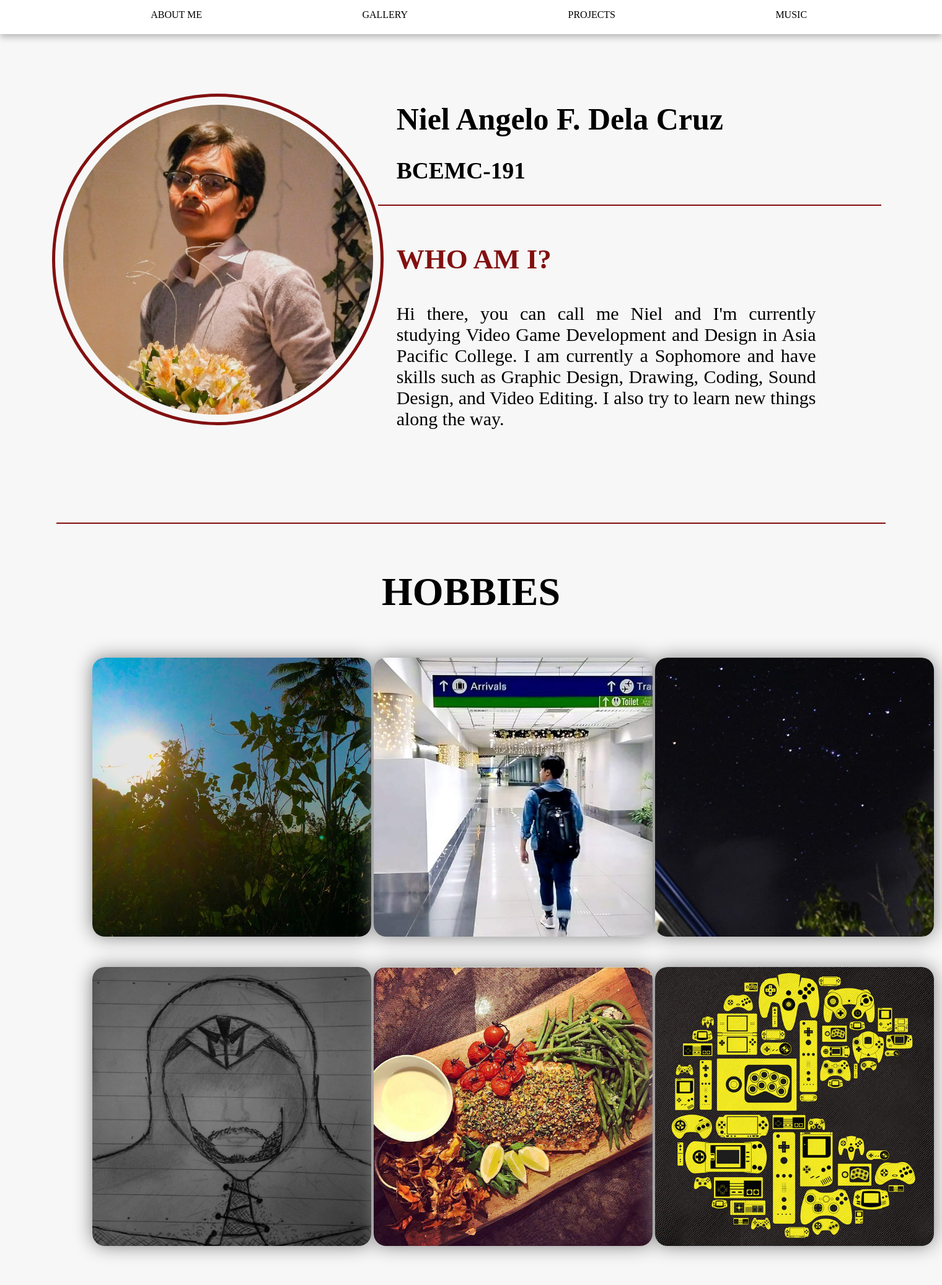
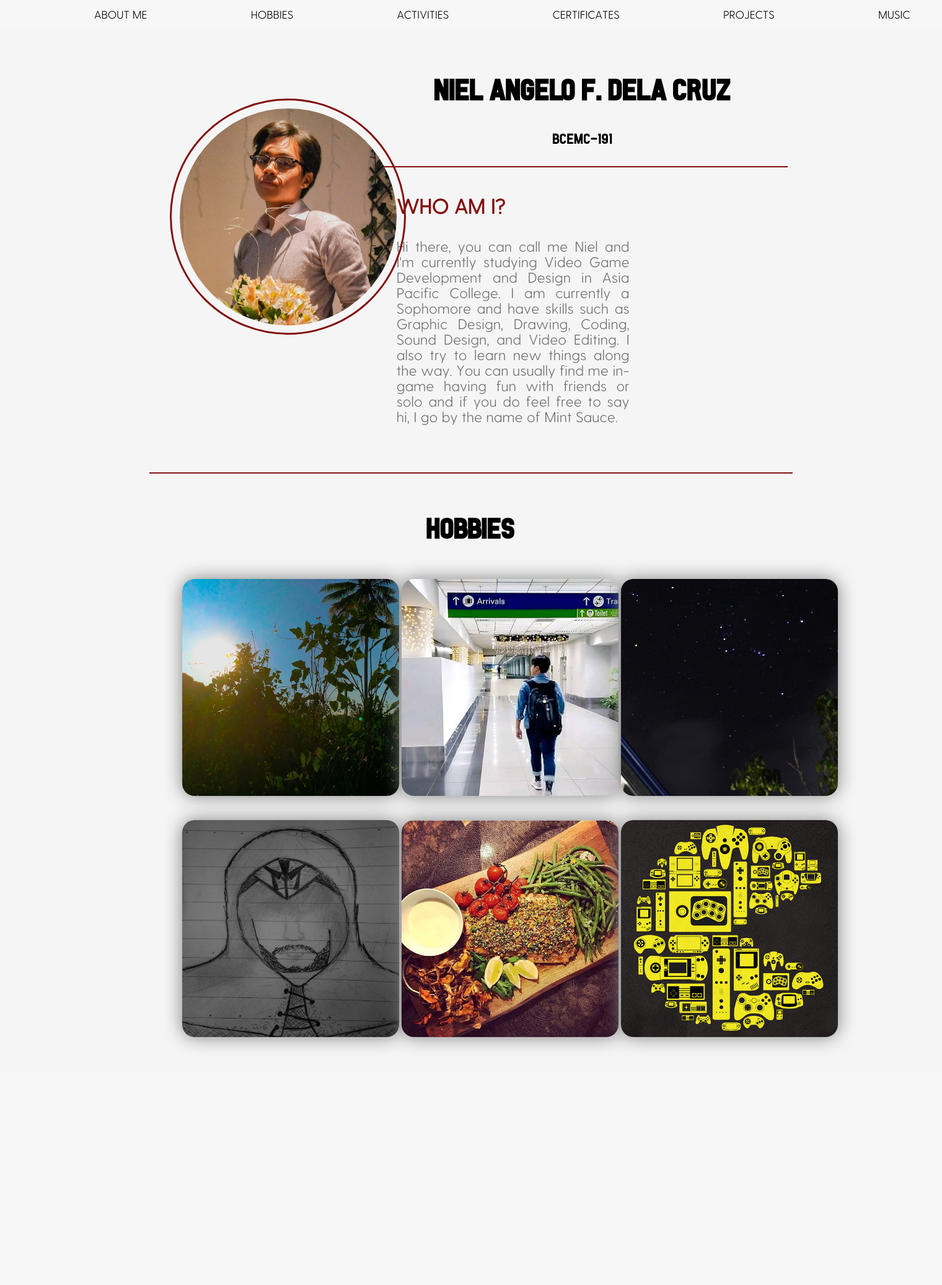
Before and after one commit to NAFDelaCruz/Personal-Portfolio, a PHP site: page / in a window 1520 px wide. Shown: the whole page at 62% size. After the commit the page ends 1693 px from the top, so only its background shows below. Run offline with PHP 8.4, Linux system fonts and the light colour scheme; lists and menus that the app fills with data are empty.

Commit message:
Add files via upload

```diff
--- a/index.css
+++ b/index.css
@@ -1,6 +1,23 @@
+html
+{
+	scroll-behavior: smooth;
+}
+
 body
 {
-	background-color: #f7f7f7;
+	background-color: #f5f5f5;
+}
+
+@font-face
+{
+	font-family: GourmetHearth;
+	src: url(GourmetHearth.otf)	;
+}
+
+@font-face
+{
+	font-family: Greycliff;
+	src: url(Greycliff.ttf);
 }
 
 #topnav {
@@ -8,93 +25,106 @@ body
  	position: fixed;
 	left: 0;
 	right: 0;
-	top: -100px;
-	background-color: white;
+	top: 0;
+	background-color: #f5f5f5;
  	width: 100%;
  	z-index: 1;
  	transition: top 0.3s;
- 	padding-bottom: 1%;
- 	box-shadow: 0px 5px 10px #b8b8b8;
+ 	padding-bottom: 0.5%;
 
 }
 
-#topnav a {
+#topnav a
+{
  	padding-top: 1%;
  	padding-left: 1%;
  	padding-right: 1%;
  	padding-bottom: 0.3%;
- 	margin-left: 15%;
- 	border: #821010;
+ 	margin-left: 9%;
 	float: left;
   	color: black;
   	text-align: center;
  	text-decoration: none;
- 	font-size: 100%;
- 	border: solid white;
+ 	font-size: 110%;
+ 	border: solid rgba(245, 245, 245, 0);
  	border-width: 0 0 2px;
  	border-spacing: 2px;
  	transition: 0.4s;
+ 	font-family: Greycliff;
 }
 
 #topnav a:hover {
 	border: solid #821010;
  	border-width: 0 0 2px;
- 	border-spacing: 2px;
 }
+
+#about_me
+{
+	width: 100%;
+	height: 1px;
+	margin-top: -2px;
+}
+
 
 .circle
 {
-	margin-left: 5%;
-	margin-top: 1.5%;
-	width: 525px;
-	height: 525px;
-	border: 5px solid #821010;
+	margin-left: 17.5%;
+	margin-top: 10%;
+	width: 375px;
+	height: 375px;
+	border: 3px solid #821010;
 	border-radius: 50%;
 	position: absolute;
 }
 .photo
 {
-	margin-left: 2.5%;
-	margin-top: 2.5%;
-	height: 500px;
-	width: 500px;
+	margin-left: 3.5%;
+	margin-top: 3.5%;
+	height: 350px;
+	width: 350px;
 	border-radius: 50%;
 }
 
 .name
 {
-	width: 50%;
+	width: 40%;
 	height: 20%;
 	padding: 0.1% 2%;
 	margin-left: 40%;
-	margin-top: 8.5%;
+	margin-top: 5%;
 	font-size: 25px;
 	border: solid #821010;
 	border-width: 0 0 2px;
+	text-align: center;
+	padding-bottom: 2%;
+	font-family: GourmetHearth;
 }
 
 .intro
 {
-	width: 45%;
+	width: 25%;
 	height: 35%;
 	padding: 1% 2% 15%;
 	margin-left: 40%;
-	font-size: 30px;
+	font-size: 23px;
 	text-align: justify;
+	color: #6e6e6e;
+	font-family: Greycliff;
 }
 
-.hobbies
+#hobbies
 {
-	width: 85%;
-	margin-top: -5%;
+	width: 65%;
+	margin-top: -10%;
 	margin-left: auto;
 	margin-right: auto;
 	padding: 2%;
 	font-size: 25px;
 	border: solid #821010;
 	border-width: 2px 0 0 0;
-	font-size: 200%;
+	font-size: 150%;
 	text-align: center;
+	font-family: GourmetHearth;
 }
 
 table
@@ -106,8 +136,8 @@ table
 
 .column
 {
-	width: 450px;
-	height: 450px;
+	width: 350px;
+	height: 350px;
 	margin-top: 5%;
 	margin-bottom: 5%;
 	position: relative;
@@ -119,8 +149,8 @@ table
 	border-top-right-radius: 20px;
 	border-bottom-left-radius: 20px;
 	border-bottom-right-radius: 20px;
-	width: 450px;
-	height: 450px;
+	width: 350px;
+	height: 350px;
 	box-shadow: 0px 0px 30px grey;
 	box-shadow: 0px 0px 30px grey;
 }
@@ -139,9 +169,10 @@ table
   	bottom: 0;
   	left: 0;
   	right: 0;
-  	font-size: 100%;
+  	font-size: 80%;
 	opacity: 0;
 	transition: 0.25s ease-out;
+	font-family: Greycliff;
 }
 
 .hobby_photo:hover +.hobby_text
--- a/index.html
+++ b/index.html
@@ -1,19 +1,32 @@
 <!DOCTYPE html>
 <html>
-	<title>Personal Portfolio</title>
+	<title>
+		Personal Portfolio
+	</title>
 
 	<head>
 		<link rel="stylesheet" type="text/css" href="index.css">
 	</head>
 
+	<link rel="icon"  href="assets/logo.jpg">
+
 	<body>
 
+		<div id="about_me">
+
+		</div>
+
 		<div id="topnav">
-			<a class="active">ABOUT ME</a>
-			<a> GALLERY</a>
-			<a> PROJECTS</a>
-			<a> MUSIC</a>
+			<a id="select" href="#about_me" onclick="onClick()" class=""> ABOUT ME</a>
+			<a id="select" href="#hobbies"> HOBBIES</a>
+			<a id="select"> ACTIVITIES</a>
+			<a id="select"> CERTIFICATES</a>
+			<a id="select"> PROJECTS</a>
+			<a id="select"> MUSIC</a>
 		</div>
+
+
+
 
 		<div class="circle">
 			<img class="photo" src="assets/header.jpg" >
@@ -22,16 +35,21 @@
 
 		<div class="name">
 			<h1>Niel Angelo F. Dela Cruz</h1>
-			<h2>BCEMC-191</h2>
+			<h>BCEMC-191</h>
 		</div>
 
 		<div class="intro">
-			<p style="font-weight:bold; color:#821010; font-size: 45px;">WHO AM I?</p>
+			<p style="font-weight:bold; color:#821010; font-size: 33px;">WHO AM I?</p>
 
-			Hi there, you can call me Niel and I'm currently studying Video Game Development and Design in Asia Pacific College. I am currently a Sophomore and have skills such as Graphic Design, Drawing, Coding, Sound Design, and Video Editing. I also try to learn new things along the way.
+			Hi there, you can call me Niel and I'm currently studying Video Game Development and Design in Asia Pacific College. I am currently a Sophomore and have skills such as Graphic Design, Drawing, Coding, Sound Design, and Video Editing. I also try to learn new things along the way. You can usually find me in-game having fun with friends or solo and if you do feel free to say hi, I go by the name of Mint Sauce.
 		</div>
 
-		<div class="hobbies">
+		<div class="socials">
+
+		</div>
+
+
+		<div id="hobbies">
 			<h1>HOBBIES</h1>
 
 			<table style="width: 100%;">
@@ -94,6 +112,8 @@
 				</tr>
 			</table>
 
+
+
 		</div>
 
 
@@ -102,8 +122,14 @@
 
 			function scrollFunction() {
 			  if (document.body.scrollTop > 20 || document.documentElement.scrollTop > 20) {
-			    document.getElementById("topnav").style.top = "0";
+			    document.getElementById("topnav").style.cssText = "background-color: white; box-shadow: 0px 5px 10px #b8b8b8";
+			  } else {
+			  	document.getElementById("topnav").style.cssText = "background-color: #f7f7f7";
 			  }
+			}
+
+			function onClick() {
+				document.getElementById("select").addClass('active');
 			}
 		</script>
 
```
Also changed, not shown: GourmetHearth.otf (added), Greycliff.ttf (added), assets/logo.jpg (added).
